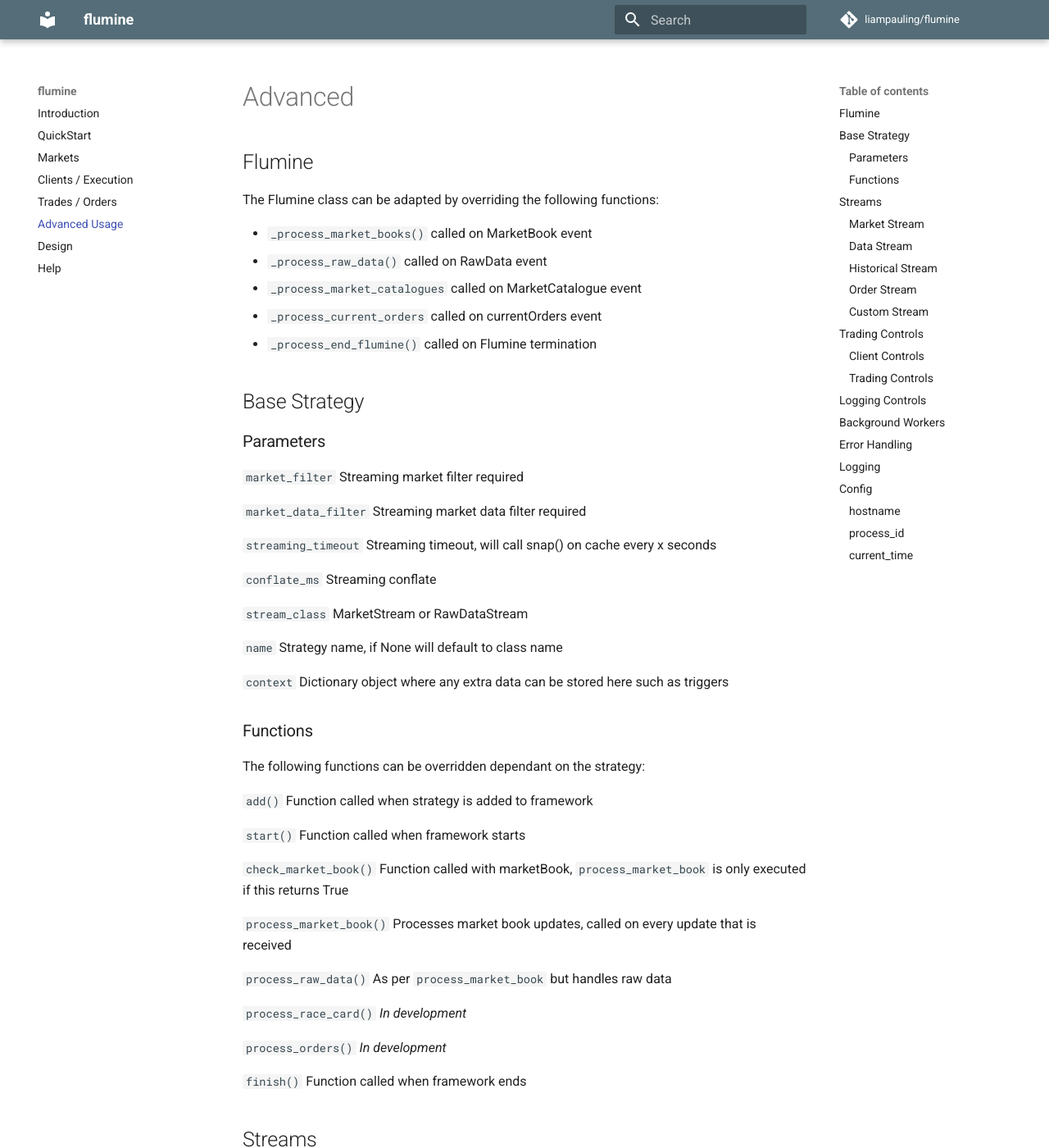
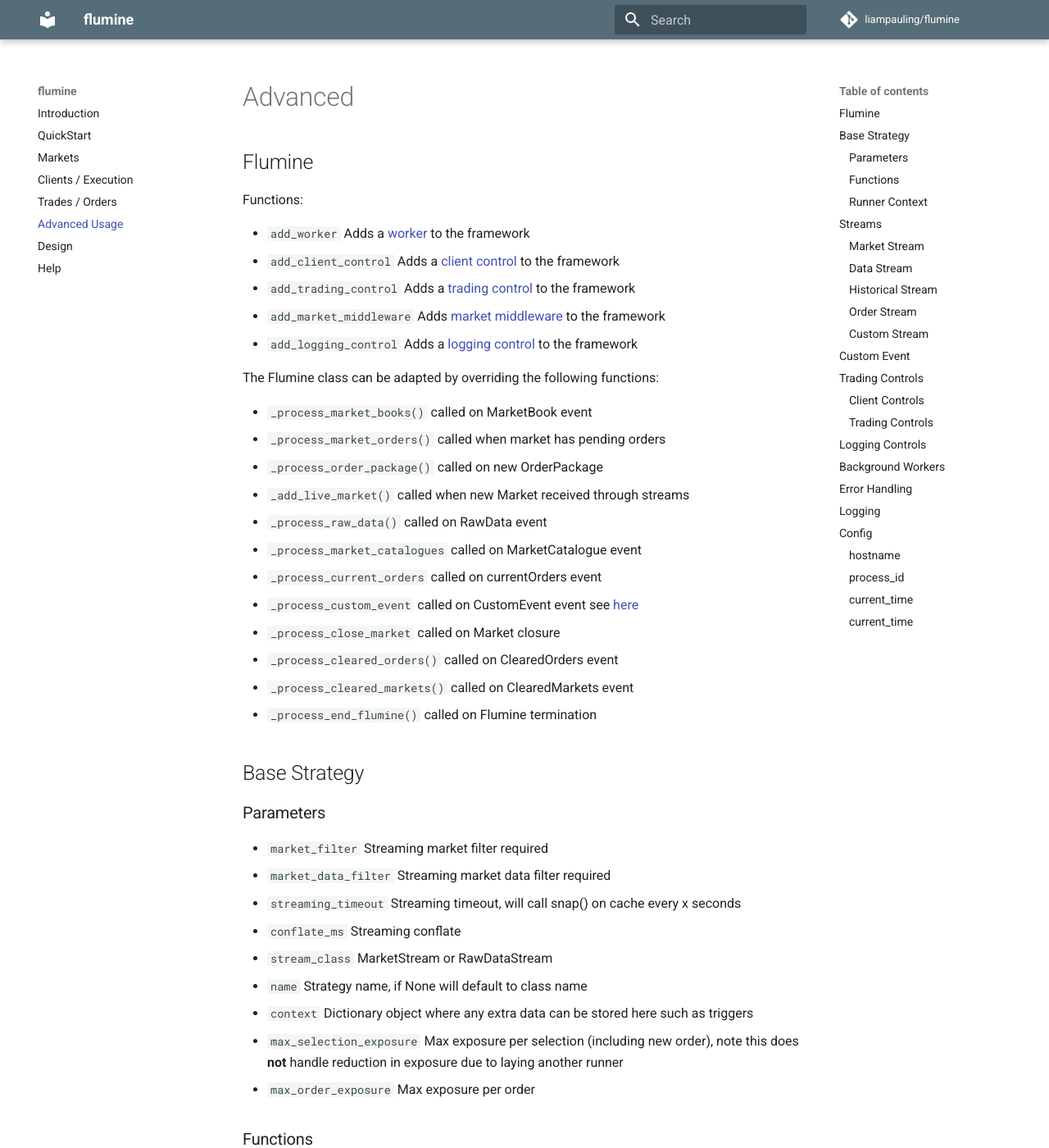
Before and after one commit to betcode-org/flumine, an MkDocs documentation site: the page built from docs/advanced.md, in a window 1280 px wide and 1400 px high. Shown: the whole window at 82% size. Built offline with MkDocs 1.6.1 and Material for MkDocs 9.7.7, drawn with Linux system fonts in a browser that asks for light colours; comment, search, counter and statistics services are not loaded; some of the changed text lies outside the part shown.

Commit message:
docs update

````diff
--- a/docs/advanced.md
+++ b/docs/advanced.md
@@ -2,30 +2,41 @@
 
 ## Flumine
 
+Functions:
+
+- `add_worker` Adds a [worker](/advanced/#background-workers) to the framework
+- `add_client_control` Adds a [client control](/advanced/#client-controls) to the framework
+- `add_trading_control` Adds a [trading control](/advanced/#trading-controls) to the framework
+- `add_market_middleware` Adds [market middleware](/markets/#middleware) to the framework
+- `add_logging_control` Adds a [logging control](/advanced/#logging-controls) to the framework
+
 The Flumine class can be adapted by overriding the following functions:
 
 - `_process_market_books()` called on MarketBook event
+- `_process_market_orders()` called when market has pending orders
+- `_process_order_package()` called on new OrderPackage
+- `_add_live_market()` called when new Market received through streams
 - `_process_raw_data()` called on RawData event
 - `_process_market_catalogues` called on MarketCatalogue event
 - `_process_current_orders` called on currentOrders event
+- `_process_custom_event` called on CustomEvent event see [here](/advanced/#custom-event)
+- `_process_close_market` called on Market closure
+- `_process_cleared_orders()` called on ClearedOrders event
+- `_process_cleared_markets()` called on ClearedMarkets event
 - `_process_end_flumine()` called on Flumine termination
 
 ## Base Strategy
 ### Parameters
 
-`market_filter` Streaming market filter required
-
-`market_data_filter` Streaming market data filter required
-
-`streaming_timeout` Streaming timeout, will call snap() on cache every x seconds
-
-`conflate_ms` Streaming conflate
-
-`stream_class` MarketStream or RawDataStream
-
-`name` Strategy name, if None will default to class name
-
-`context` Dictionary object where any extra data can be stored here such as triggers
+- `market_filter` Streaming market filter required
+- `market_data_filter` Streaming market data filter required
+- `streaming_timeout` Streaming timeout, will call snap() on cache every x seconds
+- `conflate_ms` Streaming conflate
+- `stream_class` MarketStream or RawDataStream
+- `name` Strategy name, if None will default to class name
+- `context` Dictionary object where any extra data can be stored here such as triggers
+- `max_selection_exposure` Max exposure per selection (including new order), note this does __not__ handle reduction in exposure due to laying another runner
+- `max_order_exposure` Max exposure per order
 
 ### Functions
 
@@ -41,11 +52,22 @@
 
 `process_raw_data()` As per `process_market_book` but handles raw data
 
-`process_race_card()` _In development_
+`process_orders()` Process list of Order objects for strategy and Market
 
-`process_orders()` _In development_
+`process_closed_market()` Process Market after closure
 
 `finish()` Function called when framework ends
+
+`place_order()` Places an order by first validating using `validate_order`
+
+`cancel_order()` Cancel an order
+
+`update_order()` Updates an order
+
+`replace_order()` Replaces an order
+
+### Runner Context
+
 
 ## Streams
 
@@ -69,17 +91,24 @@
 
 _In development_
 
+## Custom Event
+
 ## Trading Controls
 
-_In development_
+Before placing an order flumine will check the client and trading controls, this allows validation to occur before execution. If an order does not meet any of these validations it is not executed and status is updated to `Violation`.
 
 ### Client Controls
 
+- `MaxOrderCount`: Checks order count is not over betfair transaction limit (1000)
+
 ### Trading Controls
+
+- `OrderValidation`: Checks order is valid (size/odds)
+- `StrategyExposure`: Checks order does not go over `strategy.max_order_exposure` and `strategy.max_selection_exposure`
 
 ## Logging Controls
 
-Custom logging is available using the `LoggingControl` class, the base class creates debug logs and can be used as follows:
+Custom logging is available using the `LoggingControl` class, the [base class](https://github.com/liampauling/flumine/blob/master/flumine/controls/loggingcontrols.py#L12) creates debug logs and can be used as follows:
 
 ```python
 from flumine.controls.loggingcontrols import LoggingControl
@@ -97,8 +126,9 @@
 By default flumine adds the following workers:
 
 - `keep_alive`: runs every 1200s to make sure the client is either logged in or kept alive
+- `poll_account_balance`: runs every 60s to poll account balance endpoint
 - `poll_market_catalogue`: runs every 60s to poll listMarketCatalogue endpoint
-
+- `poll_cleared_orders`: runs when closed market is added to `flumine.cleared_market_queue`
 
 Further workers can be added as per:
 
@@ -118,8 +148,29 @@
 
 ## Error Handling
 
+Flumine will catch all errors that occur in `strategy.check_market` and `strategy.process_market_book`, and log either error or critical errors.
+
+!!! tip
+    You can remove this error handling by setting `config.raise_errors = True`
+
 ## Logging
 
+jsonlogger is used to log extra detail, see below for a typical setup:
+
+```python
+import logging
+from pythonjsonlogger import jsonlogger
+
+logger = logging.getLogger()
+
+custom_format = "%(asctime) %(levelname) %(message)"
+log_handler = logging.StreamHandler()
+formatter = jsonlogger.JsonFormatter(custom_format)
+formatter.converter = time.gmtime
+log_handler.setFormatter(formatter)
+logger.addHandler(log_handler)
+logger.setLevel(logging.INFO)
+```
 
 ## Config
 
@@ -134,3 +185,7 @@
 ### current_time
 
 Used for backtesting
+
+### current_time
+
+Raises errors on strategy functions, see [Error Handling](/advanced/#error-handling)
````
Also changed, not shown: docs/execution.md (+2 -2 lines), docs/index.md (+1 -1 lines), docs/markets.md (+12 -6 lines), docs/trades.md (+1 -1 lines), 2 other files.
